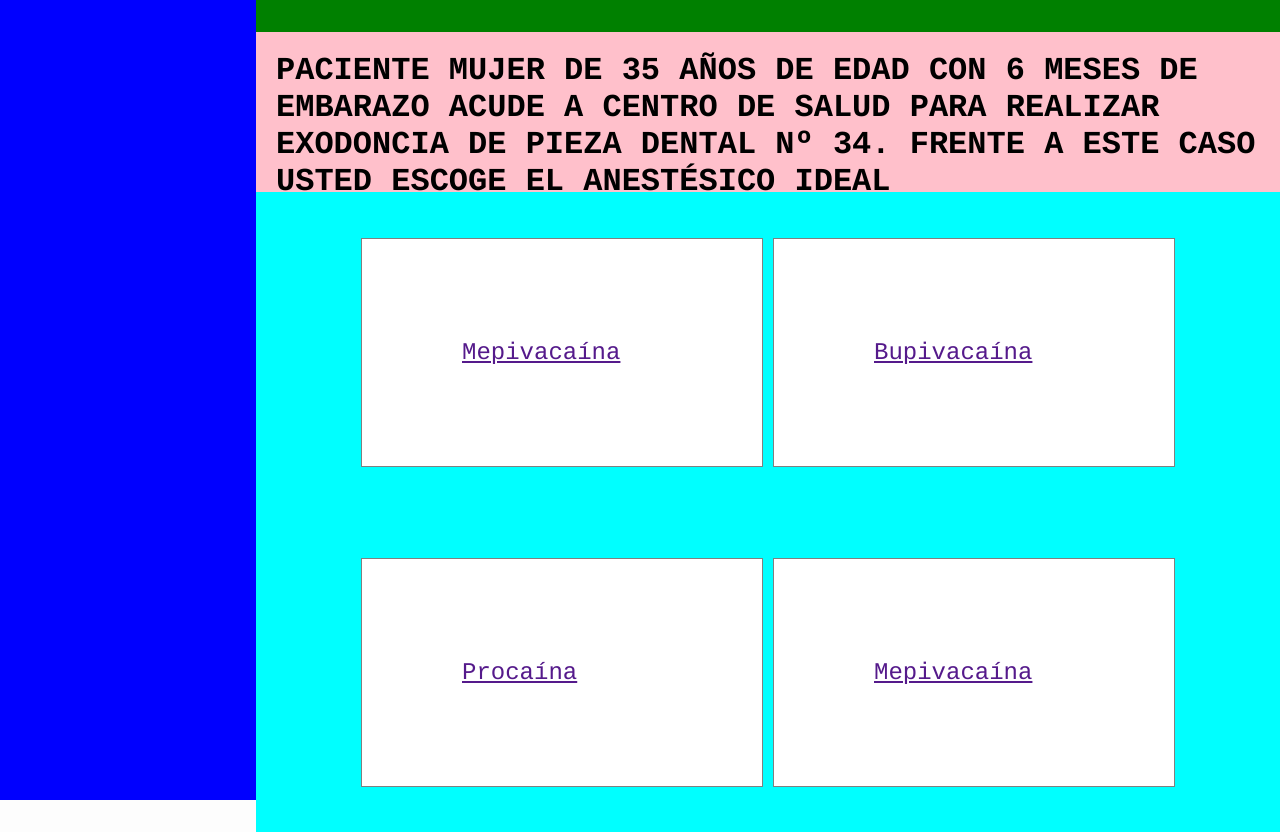
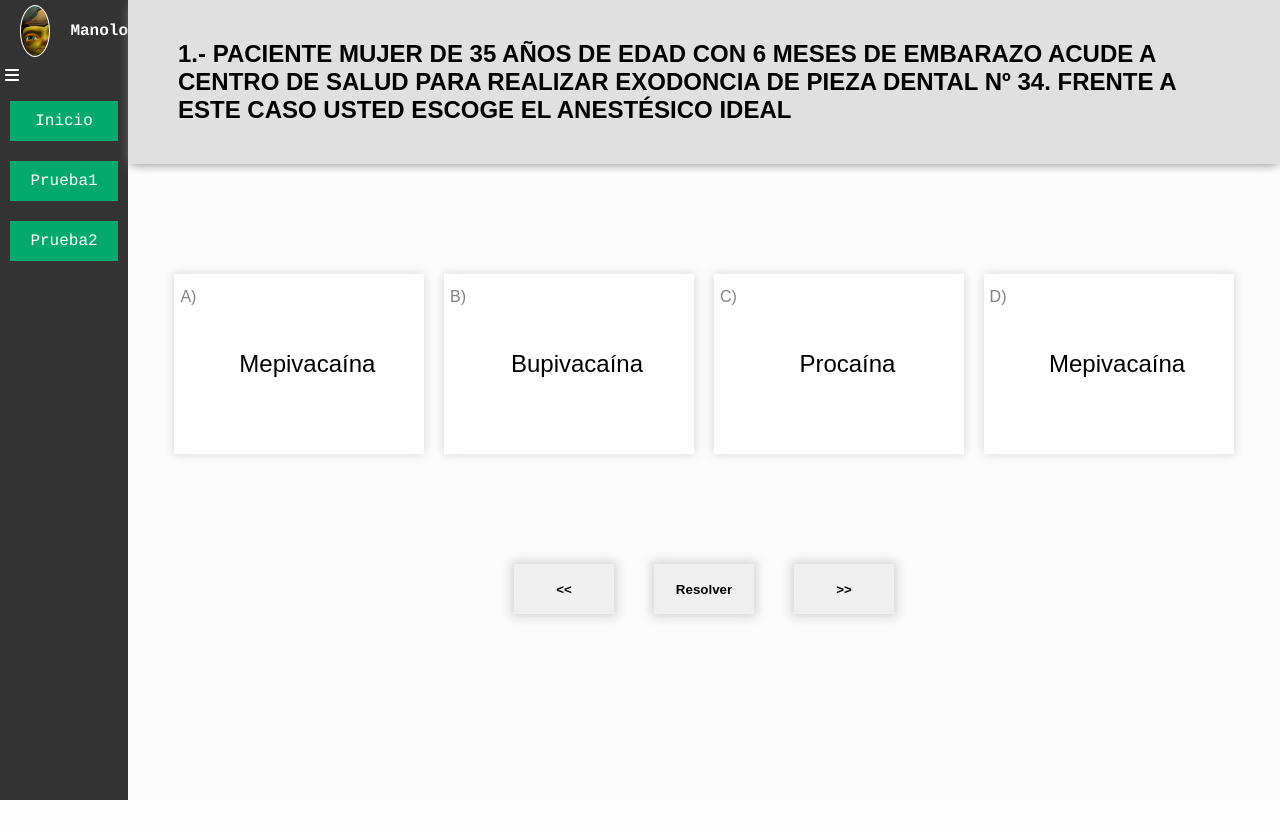
Before and after one commit to IvanitoVS/ProyectoTest, a plain HTML site: page index.html in a window 1280 px wide. After the commit the page ends 800 px from the top, so only its background shows below. Drawn offline with Linux system fonts and the light colour scheme.

Commit message:
Adding buttons + styles

```diff
--- a/css/index.css
+++ b/css/index.css
@@ -4,57 +4,167 @@ body {
 }
 nav {
     height: 100%;
-    width: 20%;
-    background-color: blue;
+    width: 10%;
+    background-color: #333;
+    display: flex;
+    flex-direction: column;
 }
+.linkMenu{
+    margin: 10px;
+    width: auto;
+    height: 40px;
+    text-decoration: none;
+    background-color: #04AA6D;
+    color: white;
+    text-align: center;
+    align-content: center;
+    order: 3;
+}
+.icon {
+    filter: grayscale(1) brightness(50);
+    order: 1;
+    text-decoration: none;
+    padding: 5px;
+    width: 20px;
+}
+
+  .inicio {
+    order: 2;
+  }
+  .icon:hover, .linkMenu:hover {
+    background-color: #ddd;
+    color: black;
+  }
 main {
     height: 100%;
-    width: 80%;
-    background-color: green;
+    width: 90%;
+    display: flex;
+    flex-direction: column;
+}
+.profile {
+    display: flex;
+    align-items: center;
+}
+.pp {
+    width: 50px;
+    height: 50px;
+    border-radius: 50%;
+    margin: 5px 20px;
+    background-image: url("../assets/pp.webp");
+    background-size: 80px;
+    background-position: -11px -11px;
+    border: 1px solid white;
+}
+.username {
+    color: white;
+    font-weight: bold;
 }
 
 header{
-    background-color: pink;
+    background-color: rgb(224, 224, 224);
     width: 100%;
-    height: 20%;
+    height: auto;
+    display: flex;
+    align-items: end;
+    box-shadow: 0 2px 10px -2px gray;
 }
 section{
     width: 100%;
-    background-color: aqua;
-    height: 80%;
+    height: 50%;
+    margin: 0px;
     display: flex;
     flex-direction:row;
     flex-wrap: wrap;
     justify-content: center;
-    align-items: center;
+    align-content: center;
 }
 .pregunta {
     font-weight: 700;
-    padding: 20px;
-    font-size: 2rem;
+    padding-left: 10px;
+    margin: 40px;
+    font-size: 1.5rem;
+    text-justify: auto;
+    font-family: Arial, Helvetica, sans-serif;
 }
 .opciones {
-    padding: 100px;
+    min-width: 250px;
+    height: 180px;
     margin: 5px;
-    border: 1px solid gray;
+    box-shadow: 0px 0px 10px lightgray;
+    border: none;
     background-color: white;
     font-size: 1.5rem;
-    width: 200px;
+    width: 150px;
+    cursor: pointer;
+    position: relative;
+
+}
+.opciones .opt {
+    position: relative;
+    float: left;
+    bottom: 35%;
+    font-size: medium;
+    color: gray;
 }
 .opciones:hover {
     background-color: pink;
 }
+section div {
+    margin: 5px;
+}
+
+.botones_inferiores{
+    display: flex;
+    justify-content: center;
+}
+.botones_inferiores button:hover {
+    background-color: pink;
+}
+.botones_inferiores button {
+    height: 50px;
+    width: 100px;
+    margin: 0px 20px;
+    cursor: pointer;
+    font-weight: bold;
+    border: none;
+    box-shadow: 0px 0px 10px 3px lightgray;
+    -webkit-box-shadow: 0px 0px 10px 3px lightgray;
+}
 
 
 @media only screen and (max-width: 933px) {
+    nav {
+        height: auto;
+        width: 100%;
+    }
     body {
         flex-direction: column;
     }
     main, section {
         width: 100%;
         height: 100%;
+
     }
   .pregunta {
     font-size: 120%;
+    margin: 20px;
   }
+  section {
+    margin-top: 20px;
+    align-content: flex-start;
+    height: auto;
+  }
+  section div{
+    width: 93%;
+    margin: 0px 5px;
+
+  }
+  .opciones {
+    width: 100%;
+    height: 80px;
+  }
+  .botones_inferiores {
+    margin: 20px;
+  }
+
 }
--- a/index.html
+++ b/index.html
@@ -10,12 +10,24 @@
     <link rel="stylesheet" href="css/global.css">
     <link rel="stylesheet" href="css/index.css">
     <title>Test Enare - Inicio</title>
+
+    <!-- Fonts Awesome *icons* -->
+     <script src="https://kit.fontawesome.com/9192e2da19.js" crossorigin="anonymous"></script>
+
     <script>
 
     </script>
 </head>
 <body>
     <nav>
+        <div class="profile">
+            <div class="pp"></div>
+            <span class="username">Manolo</span>
+        </div>
+        <a href="#" class="linkMenu inicio">Inicio</a>
+        <a href="#" class="linkMenu">Prueba1</a>
+        <a href="#" class="linkMenu">Prueba2</a>
+        <a href="javascript:void(0);" class="icon" onclick=""><i class="fa-solid fa-bars"></i></a>
 
     </nav>
     <main>
@@ -23,12 +35,38 @@
             <p class="pregunta"></p>
         </header>
         <section>
-            <a href="" class="aOption opciones"></a>
-            <a href="" class="bOption opciones"></a>
-            <a href="" class="cOption opciones"></a>
-            <a href="" class="dOption opciones"></a>
+            <div>
+                <button value="a" class="opciones" id="a" onclick="seleccionado(this)">
+                    <span class="opt">A)</span>
+                    <span class="aOption"></span>
+                </button>
+                <button value="b" class="opciones" id="b" onclick="seleccionado(this)">
+                    <span class="opt">B)</span>
+                    <span class="bOption"></span>
+                </button>
+                <!-- <a href="" class="aOption opciones"></a>
+                <a href="" class="bOption opciones"></a> -->
+            </div>
+            <div>
+                <button value="c" class="opciones" id="c" onclick="seleccionado(this)">
+                    <span class="opt">C)</span>
+                    <span class="cOption"></span>
+                </button>
+                <button value="d" class="opciones" id="d" onclick="seleccionado(this)">
+                    <span class="opt">D)</span>
+                    <span class="dOption"></span>
+                </button>
+            <!-- <a href="" class="cOption opciones"></a>
+            <a href="" class="dOption opciones"></a> -->
+            </div>
         </section>
+        <div class="botones_inferiores">
+            <button>&lt;&lt; </button>
+            <button onclick="resolver()">Resolver</button>
+            <button>&gt;&gt;</button>
+        </div>
     </main>
     <script src="script/general.js"></script>
+    <script src="script/functions.js"></script>
 </body>
 </html>
--- /dev/null
+++ b/script/functions.js
@@ -0,0 +1,35 @@
+let a = document.getElementById('a');
+let b = document.getElementById('b');
+let c = document.getElementById('c');
+let d = document.getElementById('d');
+let seleccion;
+function seleccionado(boton) {
+    if (boton === a) {
+        boton.style.backgroundColor = "pink";
+        b.style.backgroundColor = "white";
+        c.style.backgroundColor = "white";
+        d.style.backgroundColor = "white";
+        seleccion = aOption;
+    }
+        if (boton === b) {
+        boton.style.backgroundColor = "pink";
+        a.style.backgroundColor = "white";
+        c.style.backgroundColor = "white";
+        d.style.backgroundColor = "white";
+        seleccion = bOption;
+    }
+        if (boton === c) {
+        boton.style.backgroundColor = "pink";
+        a.style.backgroundColor = "white";
+        b.style.backgroundColor = "white";
+        d.style.backgroundColor = "white";
+        seleccion = cOption;
+    }
+        if (boton === d) {
+        boton.style.backgroundColor = "pink";
+        a.style.backgroundColor = "white";
+        b.style.backgroundColor = "white";
+        c.style.backgroundColor = "white";
+        seleccion = dOption;
+    }
+}
--- a/script/general.js
+++ b/script/general.js
@@ -3,12 +3,11 @@ let aOption = document.querySelector('.aOption');
 let bOption = document.querySelector('.bOption');
 let cOption = document.querySelector('.cOption');
 let dOption = document.querySelector('.dOption');
-
 fetch('../t0.json')
     .then(res => res.json())
     .then(data => {
         console.log(data);
-        pregunta.innerHTML = data.preguntas[0].pregunta;
+        pregunta.innerHTML = data.preguntas[0].id_global + ".- " + data.preguntas[0].pregunta;
         aOption.innerHTML = data.preguntas[0].opciones[0].texto;
         bOption.innerHTML = data.preguntas[0].opciones[1].texto;
         cOption.innerHTML = data.preguntas[0].opciones[2].texto;
```
Also changed, not shown: assets/pp.webp (added), css/global.css (line endings or trailing spaces), css/login.css (line endings or trailing spaces), login.html (line endings or trailing spaces), t0.json (line endings or trailing spaces), 1 other file.
